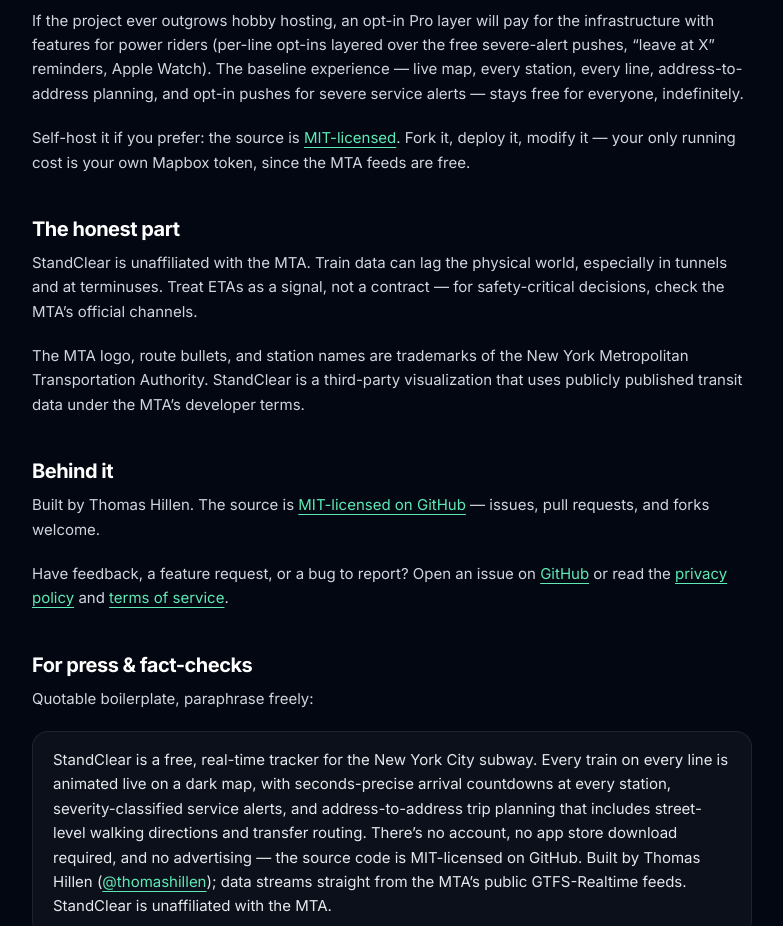
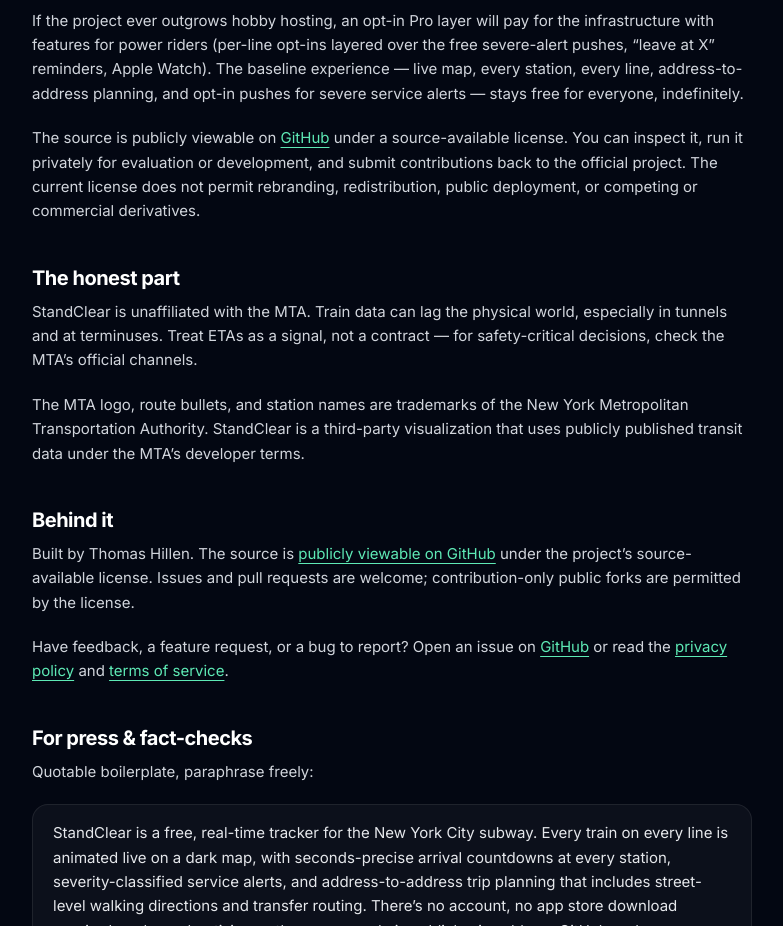
Before and after one commit to thomashillen/standclear, a Next.js app: page /about in a window 1280 px wide. Shown: the part 1500-2426 px from the top of the page, without its empty margins (248-1031 px from the left). Built offline with nearby package versions, Linux system fonts and the light colour scheme; no server answers.

Commit message:
legal: remove stale MIT claims from about page

```diff
--- a/app/about/page.tsx
+++ b/app/about/page.tsx
@@ -133,12 +133,15 @@
         stays free for everyone, indefinitely.
       </p>
       <p>
-        Self-host it if you prefer: the source is{" "}
+        The source is publicly viewable on{" "}
         <a href={GITHUB_URL} target="_blank" rel="noopener noreferrer">
-          MIT-licensed
-        </a>
-        . Fork it, deploy it, modify it — your only running cost is your
-        own Mapbox token, since the MTA feeds are free.
+          GitHub
+        </a>{" "}
+        under a source-available license. You can inspect it, run it
+        privately for evaluation or development, and submit contributions
+        back to the official project. The current license does not permit
+        rebranding, redistribution, public deployment, or competing or
+        commercial derivatives.
       </p>
 
       <h2>The honest part</h2>
@@ -159,9 +162,11 @@
       <p>
         Built by {AUTHOR_NAME}. The source is{" "}
         <a href={GITHUB_URL} target="_blank" rel="noopener noreferrer">
-          MIT-licensed on GitHub
+          publicly viewable on GitHub
         </a>{" "}
-        — issues, pull requests, and forks welcome.
+        under the project&rsquo;s source-available license. Issues and pull
+        requests are welcome; contribution-only public forks are permitted
+        by the license.
       </p>
       <p>
         Have feedback, a feature request, or a bug to report? Open an
@@ -188,7 +193,8 @@
           trip planning that includes street-level walking directions
           and transfer routing. There&rsquo;s no account, no app store
           download required, and no advertising — the source code is
-          MIT-licensed on GitHub. Built by {AUTHOR_NAME} (
+          publicly viewable on GitHub under a source-available license.
+          Built by {AUTHOR_NAME} (
           <a
             href={`https://github.com/${AUTHOR_HANDLE}`}
             target="_blank"
```
